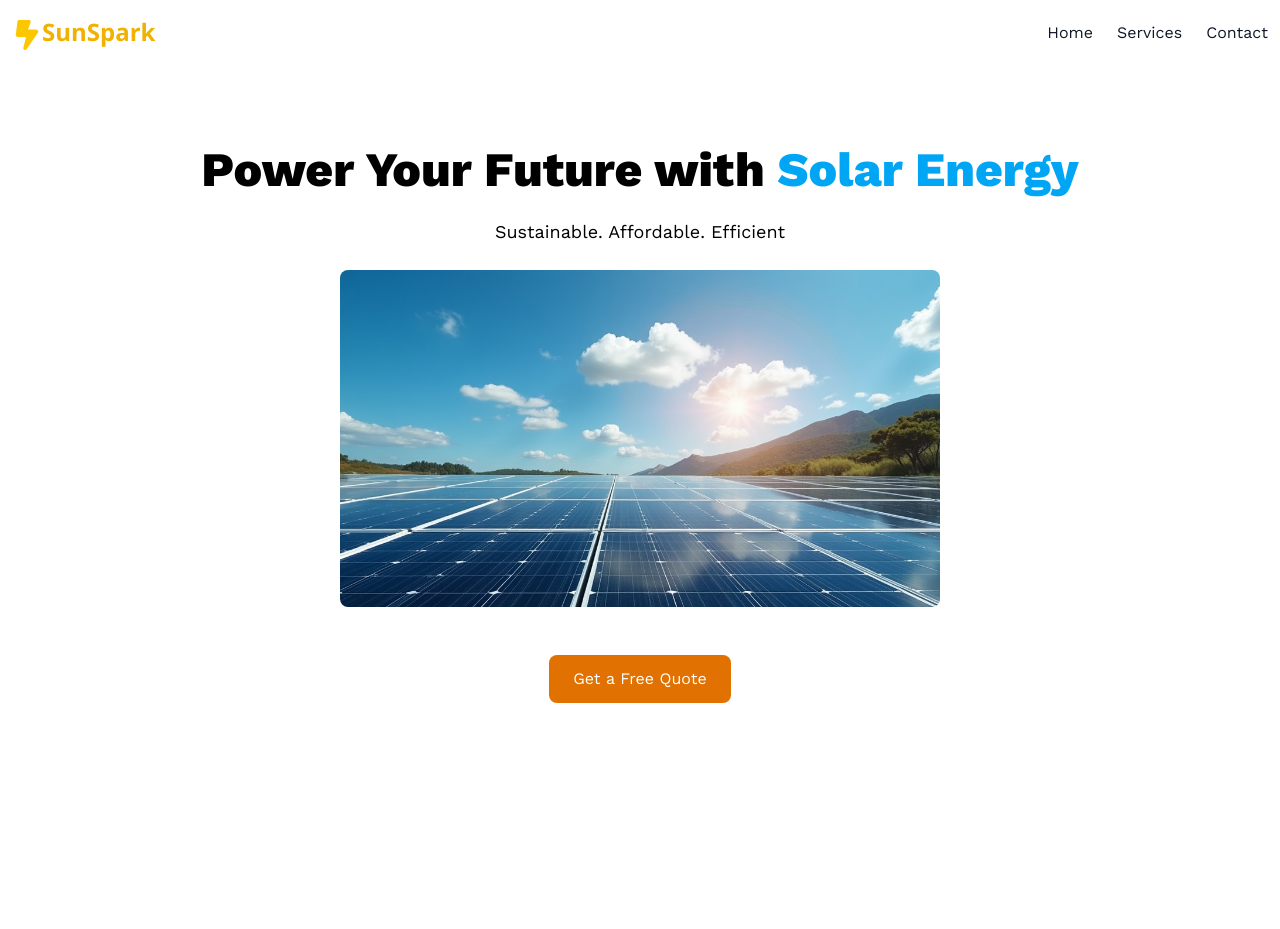
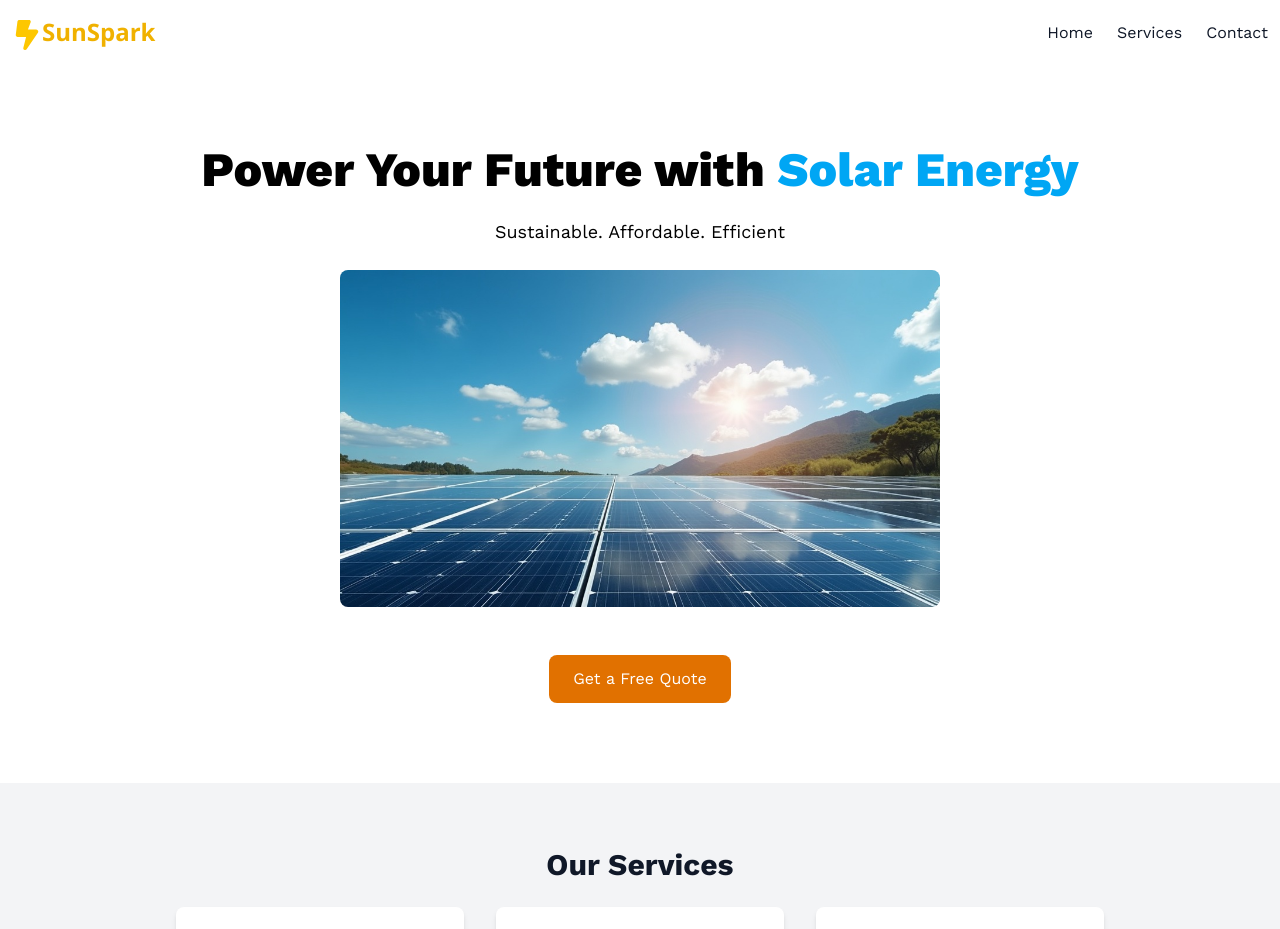
Before and after one commit to kadelcode/solar-landing-page, a Next.js app: page / in a window 1280 px wide. Shown: the top 929 px of the page. Before the commit the page ends 800 px from the top, so only its background shows below. Built offline with nearby package versions, Linux system fonts and the light colour scheme.

Commit message:
Add services component to homepage

```diff
--- a/src/app/page.tsx
+++ b/src/app/page.tsx
@@ -1,11 +1,13 @@
 import Navbar from "@/components/Navbar";
 import Hero from "@/components/sections/Hero";
+import Services from "@/components/sections/Services";
 
 export default function Home() {
   return (
     <div>
       <Navbar />
       <Hero />
+      <Services />
     </div>
   );
 }
```
